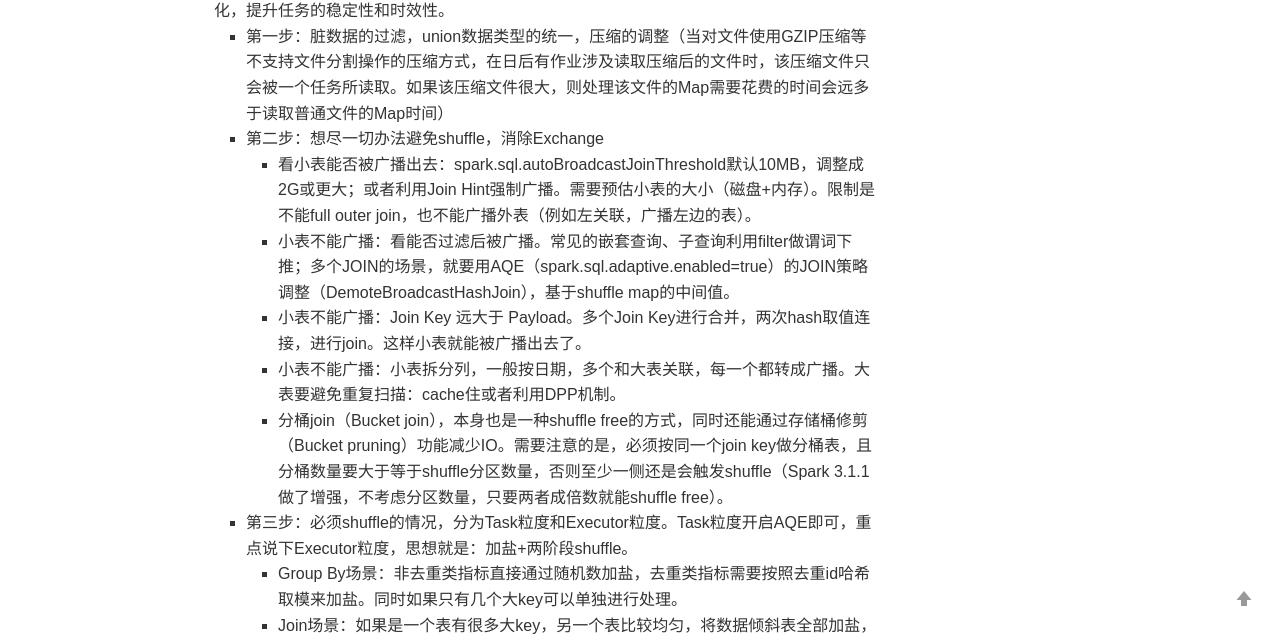
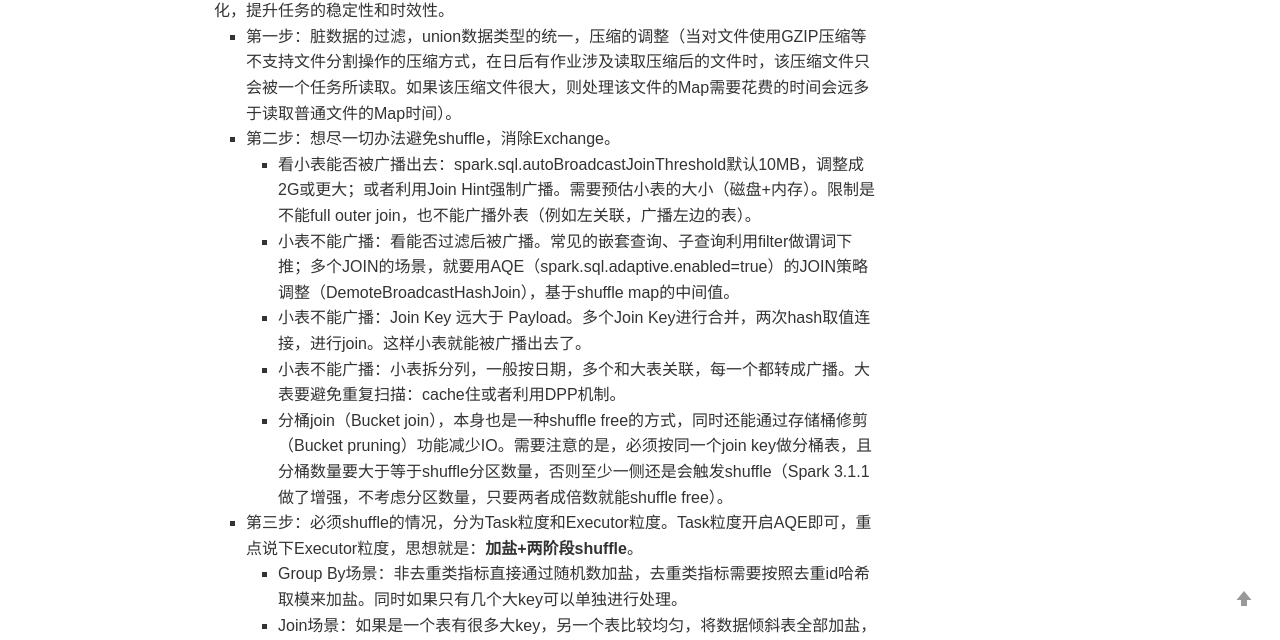
Before and after one commit to chenchi-cc/chenchi-cc.github.io, a Jekyll site: the page built from _posts/2025-08-20-resume-projects.md, in a window 1280 px wide and 900 px high, scrolled down 1305 px. Shown: the part 232-872 px from the top of the window. Built offline with Jekyll 4.4.1, drawn with Linux system fonts in a browser that asks for light colours; comment, search, counter and statistics services are not loaded.

```diff
--- a/_posts/2025-08-20-resume-projects.md
+++ b/_posts/2025-08-20-resume-projects.md
@@ -39,14 +39,14 @@ keywords: 大数据，后台开发，算法
   - **时效性治理：** 缩短数仓链路，解决不合理的数据依赖，推动上游签署SLA，切换更快产出的数据源，通过性能调优缩短任务本身的执行时间。
 - **难点：**
   - **数据倾斜问题优化：** 针对Group By场景以及Join场景（大表join大表，大表join小表）进行优化，提升任务的稳定性和时效性。
-    - 第一步：脏数据的过滤，union数据类型的统一，压缩的调整（当对文件使用GZIP压缩等不支持文件分割操作的压缩方式，在日后有作业涉及读取压缩后的文件时，该压缩文件只会被一个任务所读取。如果该压缩文件很大，则处理该文件的Map需要花费的时间会远多于读取普通文件的Map时间）
-    - 第二步：想尽一切办法避免shuffle，消除Exchange
+    - 第一步：脏数据的过滤，union数据类型的统一，压缩的调整（当对文件使用GZIP压缩等不支持文件分割操作的压缩方式，在日后有作业涉及读取压缩后的文件时，该压缩文件只会被一个任务所读取。如果该压缩文件很大，则处理该文件的Map需要花费的时间会远多于读取普通文件的Map时间）。
+    - 第二步：想尽一切办法避免shuffle，消除Exchange。
       - 看小表能否被广播出去：spark.sql.autoBroadcastJoinThreshold默认10MB，调整成2G或更大；或者利用Join Hint强制广播。需要预估小表的大小（磁盘+内存）。限制是不能full outer join，也不能广播外表（例如左关联，广播左边的表）。
       - 小表不能广播：看能否过滤后被广播。常见的嵌套查询、子查询利用filter做谓词下推；多个JOIN的场景，就要用AQE（spark.sql.adaptive.enabled=true）的JOIN策略调整（DemoteBroadcastHashJoin），基于shuffle map的中间值。
       - 小表不能广播：Join Key 远大于 Payload。多个Join Key进行合并，两次hash取值连接，进行join。这样小表就能被广播出去了。
       - 小表不能广播：小表拆分列，一般按日期，多个和大表关联，每一个都转成广播。大表要避免重复扫描：cache住或者利用DPP机制。
       - 分桶join（Bucket join），本身也是一种shuffle free的方式，同时还能通过存储桶修剪（Bucket pruning）功能减少IO。需要注意的是，必须按同一个join key做分桶表，且分桶数量要大于等于shuffle分区数量，否则至少一侧还是会触发shuffle（Spark 3.1.1做了增强，不考虑分区数量，只要两者成倍数就能shuffle free）。
-    - 第三步：必须shuffle的情况，分为Task粒度和Executor粒度。Task粒度开启AQE即可，重点说下Executor粒度，思想就是：加盐+两阶段shuffle。
+    - 第三步：必须shuffle的情况，分为Task粒度和Executor粒度。Task粒度开启AQE即可，重点说下Executor粒度，思想就是：**加盐+两阶段shuffle**。
       - Group By场景：非去重类指标直接通过随机数加盐，去重类指标需要按照去重id哈希取模来加盐。同时如果只有几个大key可以单独进行处理。
       - Join场景：如果是一个表有很多大key，另一个表比较均匀，将数据倾斜表全部加盐，另外一个表数据增到到原来的N倍（随机数个数，笛卡尔积），然后将二者Join并去盐。同时如果只有几个大key可以单独进行处理。
   - **维度爆炸背景下uv计算实践：** 优化大数据计算中多维度用户数统计的方法，通过数据打标的方式避免数据膨胀和冗余传输，同时通过编号化结果维度信息，采用更小的数据结构进行存储，提高性能并减少计算成本。
```
